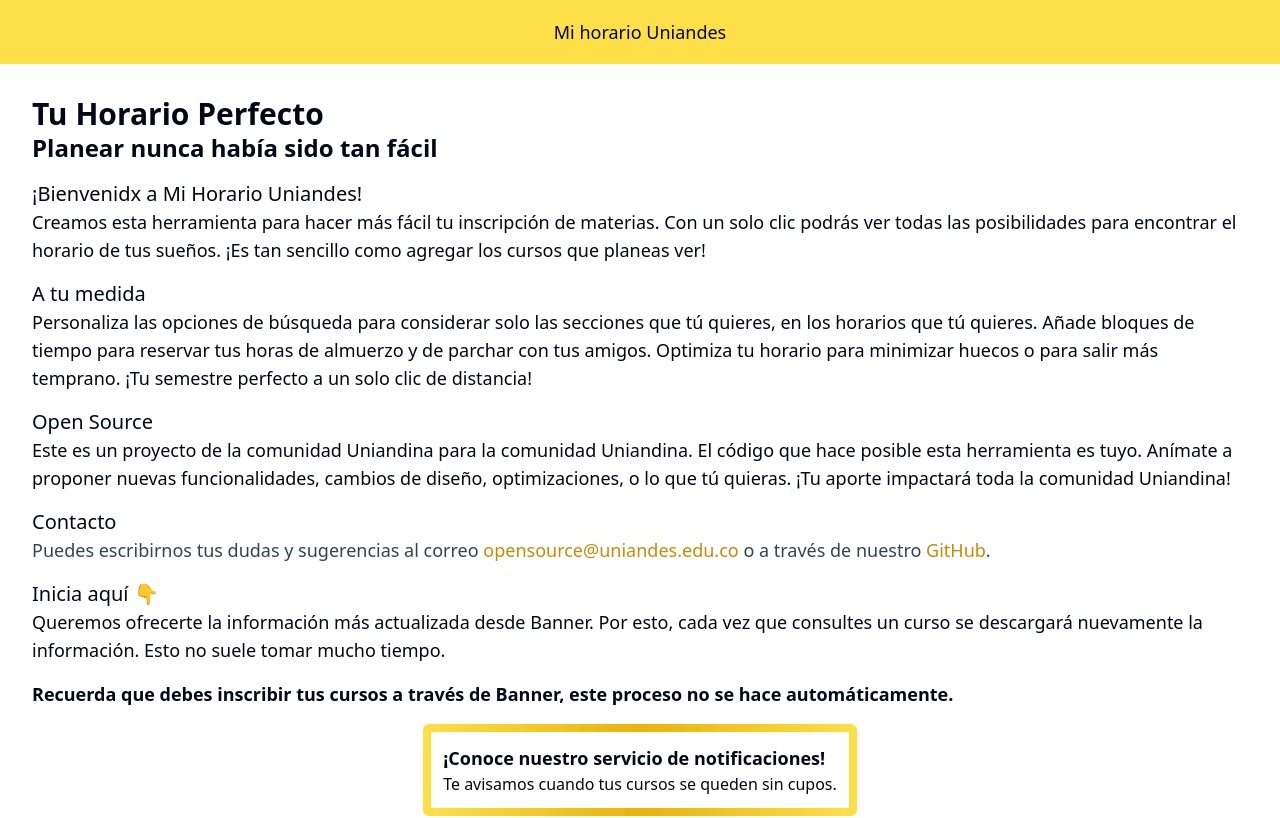
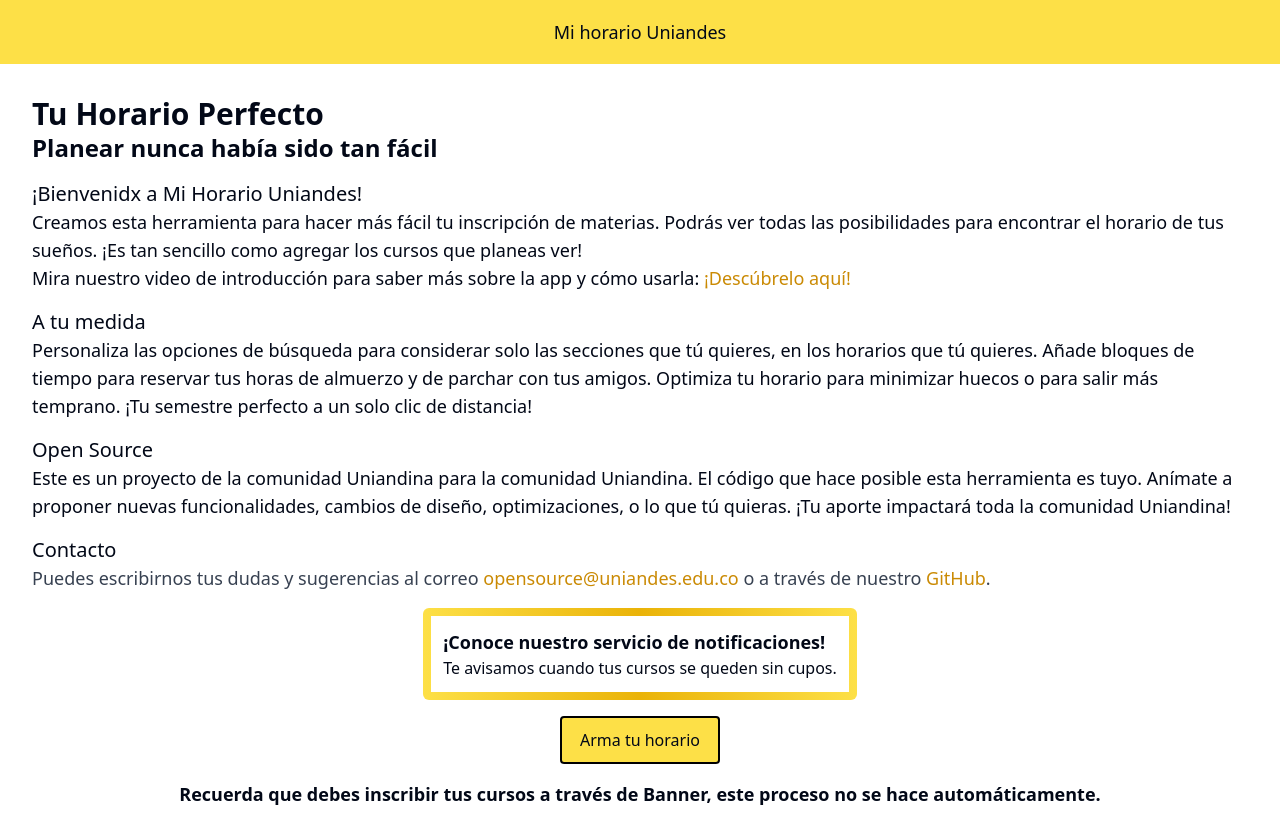
Before and after one commit to Open-Source-Uniandes/Mi-Horario-Uniandes, a Next.js app: page /Mi-Horario-Uniandes/ in a window 1280 px wide. Shown: the top 818 px of the page. Built offline with nearby package versions, Linux system fonts and the light colour scheme.

Commit message:
Adicion de video y cambios esteticos en la pagina principal

```diff
--- a/src/app/page.tsx
+++ b/src/app/page.tsx
@@ -31,20 +31,19 @@
         <h1 className="text-3xl font-semibold">Tu Horario Perfecto</h1>
           <h2 className="text-2xl font-semibold">Planear nunca había sido tan fácil</h2>
             <p className="text-xl font-medium mt-4">¡Bienvenidx a Mi Horario Uniandes!</p>
-            <p className="text-lg">Creamos esta herramienta para hacer más fácil tu inscripción de materias. Con un solo clic podrás ver todas las posibilidades para encontrar el horario de tus sueños. ¡Es tan sencillo como agregar los cursos que planeas ver!</p>
+            <p className="text-lg">Creamos esta herramienta para hacer más fácil tu inscripción de materias. Podrás ver todas las posibilidades para encontrar el horario de tus sueños. ¡Es tan sencillo como agregar los cursos que planeas ver!</p>
+            <p className="text-lg">Mira nuestro video de introducción para saber más sobre la app y cómo usarla: <Link href="https://www.youtube.com/watch?v=WNirDylLHS8" target="_blank" rel="noopener noreferrer" className="text-yellow-600 hover:underline hover:text-yellow-700">¡Descúbrelo aquí!</Link></p>
           <h2 className="text-xl font-medium mt-4">A tu medida</h2>
             <p className="text-lg">Personaliza las opciones de búsqueda para considerar solo las secciones que tú quieres, en los horarios que tú quieres. Añade bloques de tiempo para reservar tus horas de almuerzo y de parchar con tus amigos. Optimiza tu horario para minimizar huecos o para salir más temprano. ¡Tu semestre perfecto a un solo clic de distancia!</p>
           <h2 className="text-xl font-medium mt-4">Open Source</h2>
             <p className="text-lg">Este es un proyecto de la comunidad Uniandina para la comunidad Uniandina. El código que hace posible esta herramienta es tuyo. Anímate a proponer nuevas funcionalidades, cambios de diseño, optimizaciones, o lo que tú quieras. ¡Tu aporte impactará toda la comunidad Uniandina! </p>
           <h2 className="text-xl font-medium mt-4">Contacto</h2>
-          <InformacionContacto/>
-          <h2 className="text-xl font-medium mt-4">Inicia aquí 👇</h2>
-            <p className="text-lg"> Queremos ofrecerte la información más actualizada desde Banner. Por esto, cada vez que consultes un curso se descargará nuevamente la información. Esto no suele tomar mucho tiempo. </p>
-            <p className="my-4 text-lg font-bold">Recuerda que debes inscribir tus cursos a través de Banner, este proceso no se hace automáticamente.</p>
+        <InformacionContacto/>
         <ServicioNotificaciones/>
-        <button className="my-4 w-40 h-12 mx-auto block bg-yellow-300 rounded border-2 border-black hover:bg-yellow-400 transition-colors duration-300 ease-in-out">
+        <button className="my-2 w-40 h-12 mx-auto block bg-yellow-300 rounded border-2 border-black hover:bg-yellow-400 transition-colors duration-300 ease-in-out">
           <Link href="/planear">Arma tu horario</Link>
         </button>
+        <p className="my-4 text-lg font-bold text-center">Recuerda que debes inscribir tus cursos a través de Banner, este proceso no se hace automáticamente.</p>
     </main>
   )
 }
```
